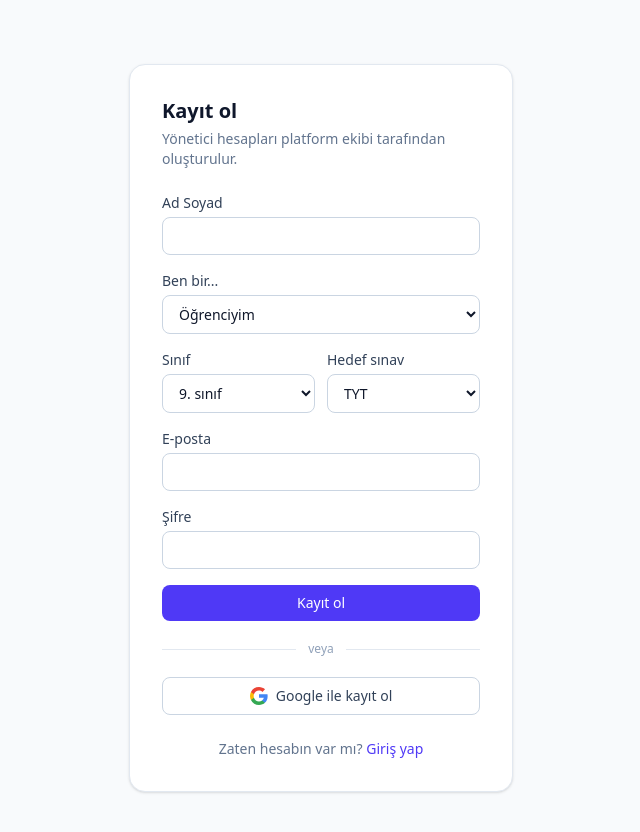
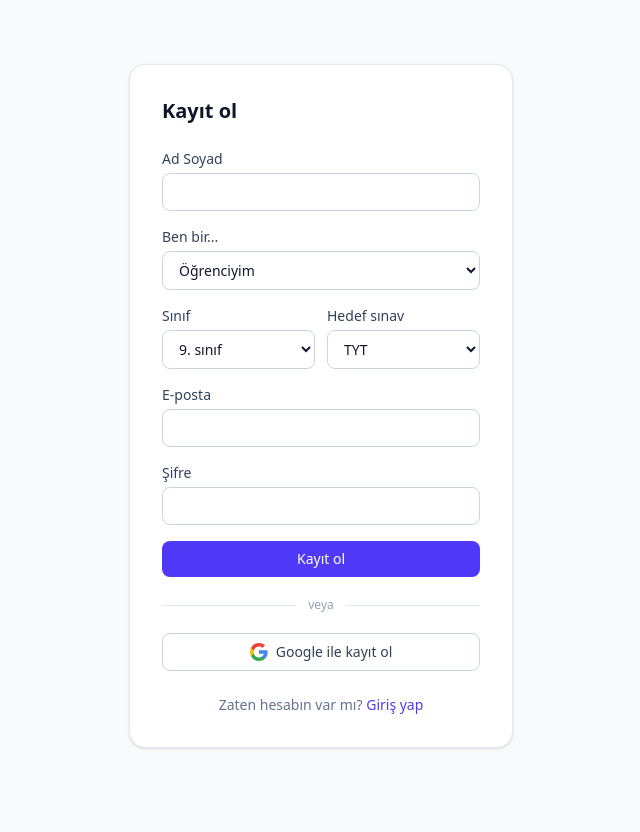
Before and after one commit to gokaytr/egitim, a Next.js app: page /kayit in a window 1280 px wide. Shown: the top 832 px of the page, without its empty margins (319-959 px from the left). Built offline with nearby package versions, Linux system fonts and the light colour scheme.

Commit message:
kayit sayfasindaki eskimis yonetici notunu kaldir

```diff
--- a/src/app/kayit/page.tsx
+++ b/src/app/kayit/page.tsx
@@ -80,7 +80,6 @@ export default function KayitPage() {
     <div className="flex flex-1 items-center justify-center px-6 py-16">
       <div className="w-full max-w-sm rounded-2xl border border-slate-200 bg-white p-8 shadow-sm">
         <h1 className="text-xl font-semibold text-slate-900">Kayıt ol</h1>
-        <p className="mt-1 text-sm text-slate-500">Yönetici hesapları platform ekibi tarafından oluşturulur.</p>
 
         <form onSubmit={handleSubmit} className="mt-6 flex flex-col gap-4">
           <div>
```
